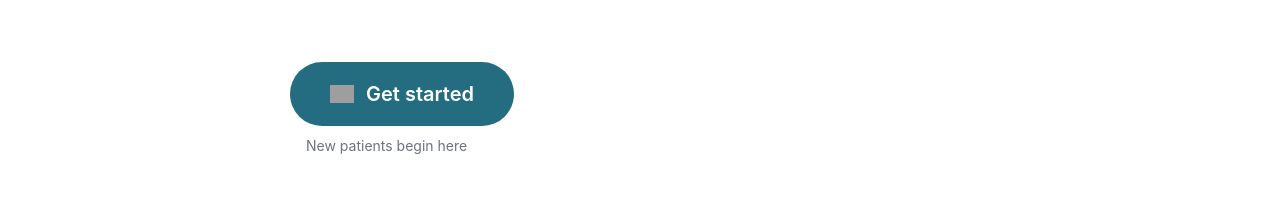
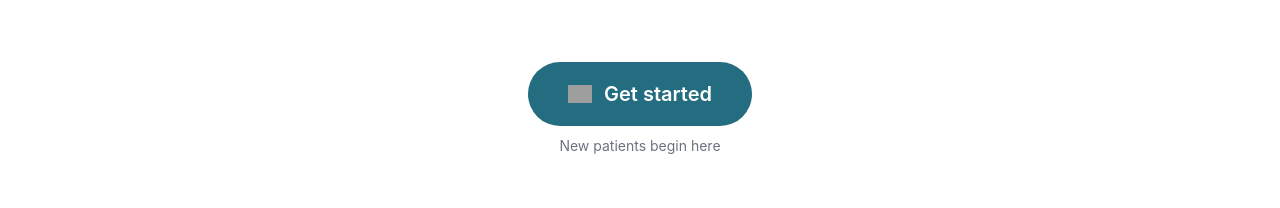
Before and after one commit to Brandi-Kinard/windsong-psychiatric, a React (Vite) app: page / in a window 1280 px wide. Shown: the part 410-618 px from the top of the page. Built offline with nearby package versions, Linux system fonts and the light colour scheme; grey boxes are pictures that could not be loaded.

Commit message:
Center Hero Get Started button with icon and caption

```diff
--- a/src/components/Hero.css
+++ b/src/components/Hero.css
@@ -74,7 +74,7 @@
 .hero-cta-wrapper {
   display: flex;
   flex-direction: column;
-  align-items: flex-start;
+  align-items: center;
   gap: 0.5rem;
 }
 
@@ -113,7 +113,6 @@
   font-size: 0.875rem;
   color: #6b7280;
   margin: 0;
-  padding-left: 1rem;
 }
 
 @media (max-width: 768px) {
```
